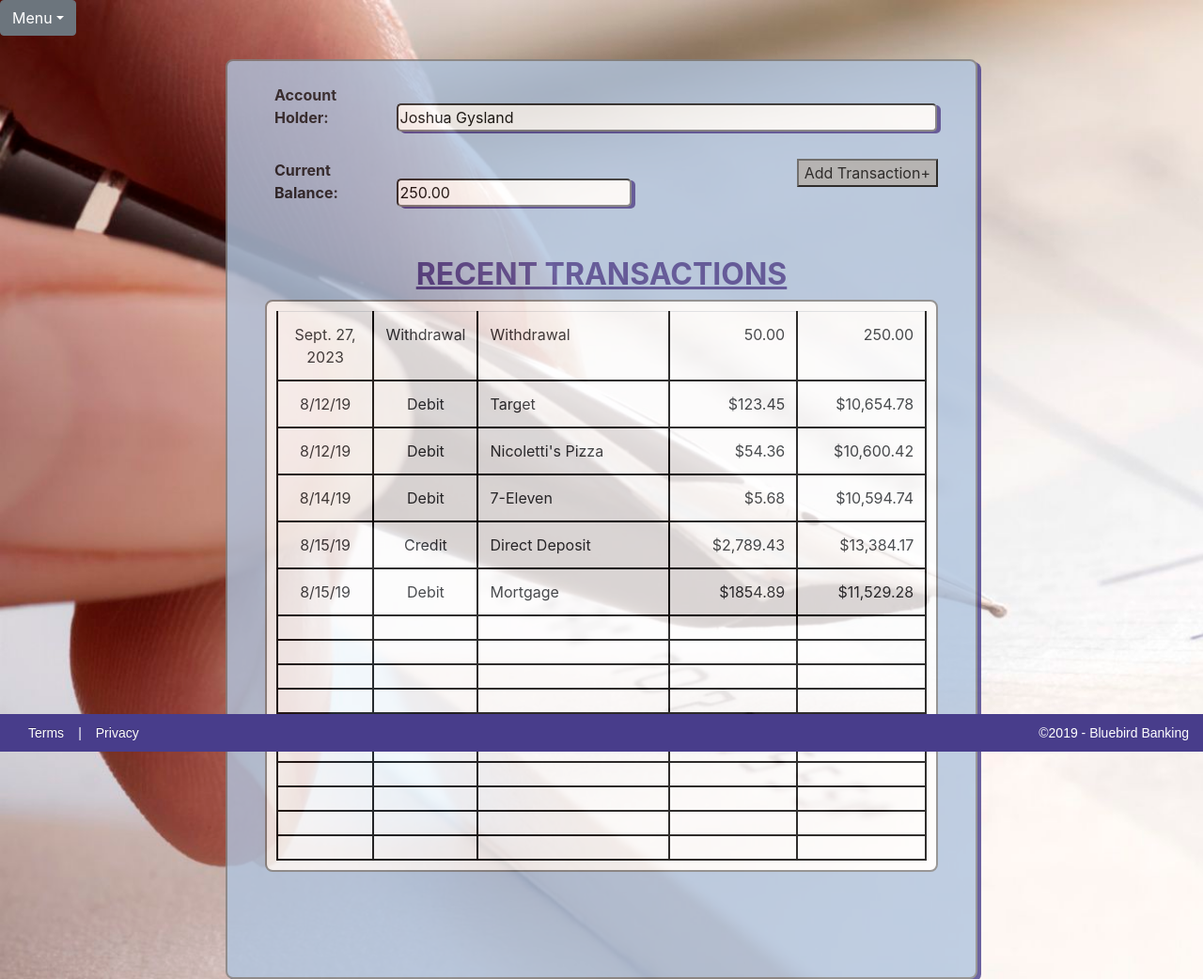
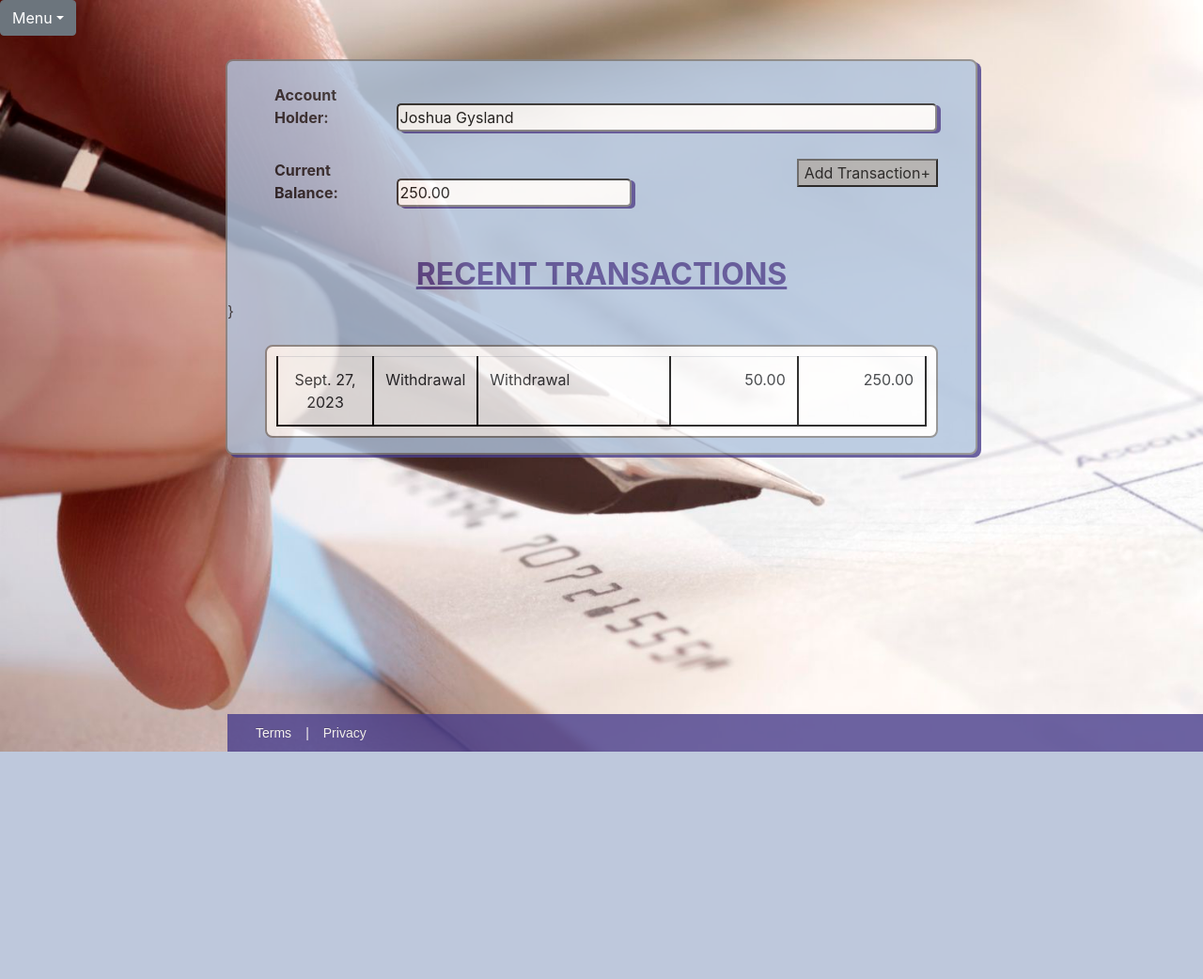
Before and after one commit to J0SH001/Python_Projects, a Django app: page /1/balance/ in a window 1280 px wide. Shown: the whole page at 94% size. After the commit the page ends 800 px from the top, so only its background shows below. Run offline with Django 4.2, Linux system fonts and the light colour scheme; data comes from the database, SQL or seed files in the repository; some libraries are stand-ins or nearby versions.

Commit message:
Deleted Table

```diff
--- a/Django/Django_Checkbook/BlueBirdBanking/Checkbook/templates/checkbook/BalanceSheet.html
+++ b/Django/Django_Checkbook/BlueBirdBanking/Checkbook/templates/checkbook/BalanceSheet.html
@@ -26,113 +26,5 @@
 					<td class="right">{{ key.amount }}</td>
 					<td class="right">{{ total }}</td>
 				</tr>
-				{% endfor %}
-				<tr>
-					<td class="center">8/12/19</td>
-					<td class="center">Debit</td>
-					<td class="left">Target</td>
-					<td class="right">$123.45</td>
-					<td class="right">$10,654.78</td>
-				</tr>
-				<tr>
-						<td class="center">8/12/19</td>
-						<td class="center">Debit</td>
-						<td class="left">Nicoletti's Pizza</td>
-						<td class="right">$54.36</td>
-						<td class="right">$10,600.42</td>
-				</tr>
-				<tr>
-						<td class="center">8/14/19</td>
-						<td class="center">Debit</td>
-						<td class="left">7-Eleven</td>
-						<td class="right">$5.68</td>
-						<td class="right">$10,594.74</td>
-				</tr>
-				<tr>
-						<td class="center">8/15/19</td>
-						<td class="center">Credit</td>
-						<td class="left">Direct Deposit</td>
-						<td class="right">$2,789.43</td>
-						<td class="right">$13,384.17</td>
-				</tr>
-				<tr>
-						<td class="center">8/15/19</td>
-						<td class="center">Debit</td>
-						<td class="left">Mortgage</td>
-						<td class="right">$1854.89</td>
-						<td class="right">$11,529.28</td>
-				</tr>
-				<tr>
-						<td class="center"></td>
-						<td class="center"></td>
-						<td class="left"></td>
-						<td class="right"></td>
-						<td class="right"></td>
-				</tr>
-				<tr>
-						<td class="center"></td>
-						<td class="center"></td>
-						<td class="left"></td>
-						<td class="right"></td>
-						<td class="right"></td>
-				</tr>
-				<tr>
-						<td class="center"></td>
-						<td class="center"></td>
-						<td class="left"></td>
-						<td class="right"></td>
-						<td class="right"></td>
-				</tr>
-				<tr>
-						<td class="center"></td>
-						<td class="center"></td>
-						<td class="left"></td>
-						<td class="right"></td>
-						<td class="right"></td>
-				</tr>
-				<tr>
-						<td class="center"></td>
-						<td class="center"></td>
-						<td class="left"></td>
-						<td class="right"></td>
-						<td class="right"></td>
-				</tr>
-				<tr>
-						<td class="center"></td>
-						<td class="center"></td>
-						<td class="left"></td>
-						<td class="right"></td>
-						<td class="right"></td>
-				</tr>
-				<tr>
-						<td class="center"></td>
-						<td class="center"></td>
-						<td class="left"></td>
-						<td class="right"></td>
-						<td class="right"></td>
-				</tr>
-				<tr>
-						<td class="center"></td>
-						<td class="center"></td>
-						<td class="left"></td>
-						<td class="right"></td>
-						<td class="right"></td>
-				</tr>
-				<tr>
-						<td class="center"></td>
-						<td class="center"></td>
-						<td class="left"></td>
-						<td class="right"></td>
-						<td class="right"></td>
-				</tr>
-				<tr>
-						<td class="center"></td>
-						<td class="center"></td>
-						<td class="left"></td>
-						<td class="right"></td>
-						<td class="right"></td>
-				</tr>
-			</table>
-
-			<br><br>
+				{% endfor %}}
 {% endblock %}
```
